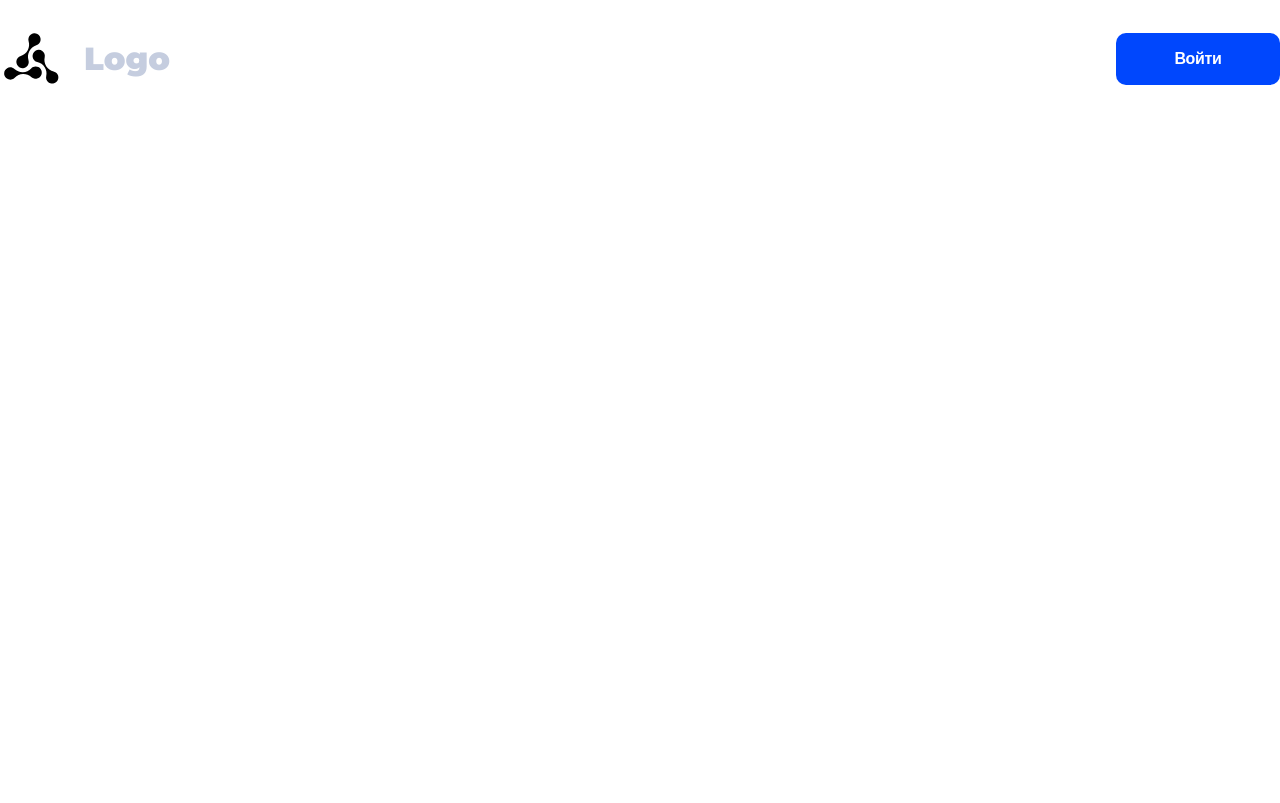
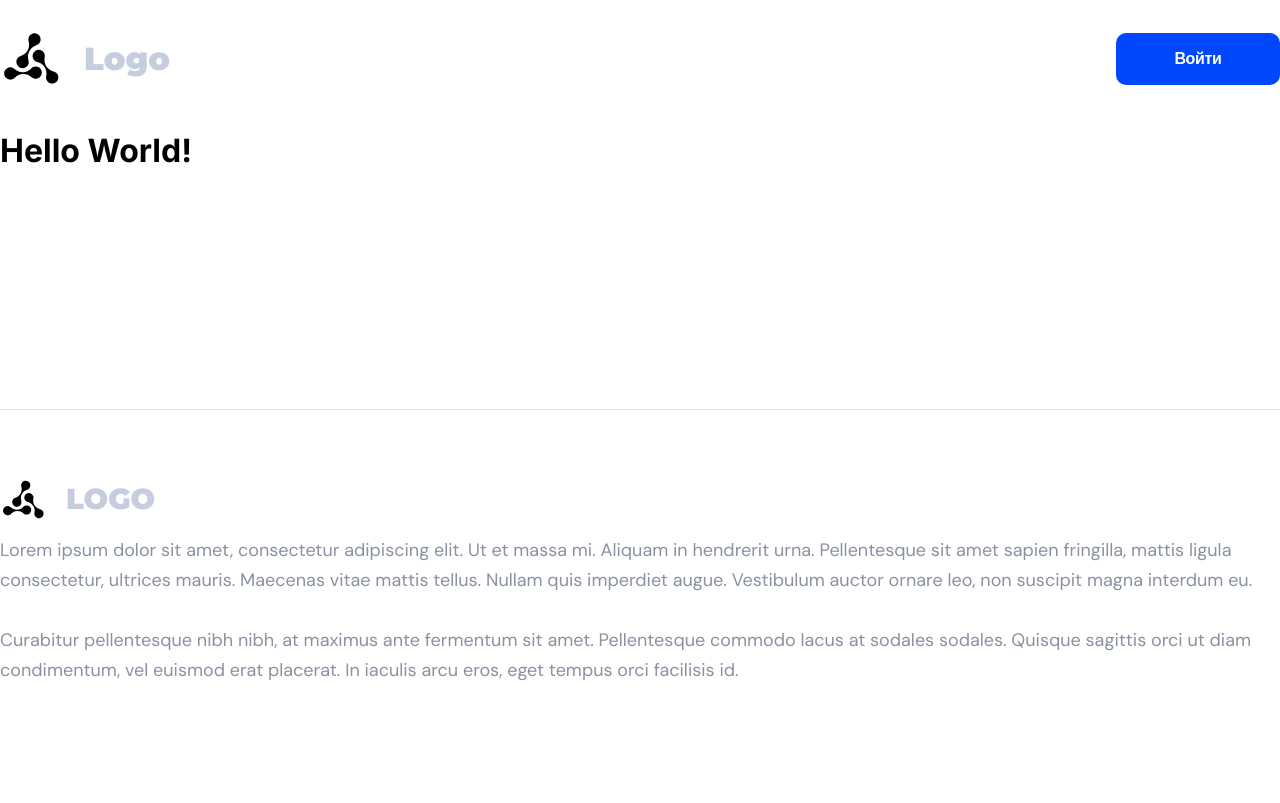
Before and after one commit to Hartaithan/rumadle, a website built with Vite: page index.html in a window 1280 px wide. Built offline with nearby package versions, Linux system fonts and the light colour scheme.

Commit message:
add footer layout

```diff
--- a/index.html
+++ b/index.html
@@ -7,15 +7,14 @@
     <link rel="preconnect" href="https://fonts.googleapis.com" />
     <link rel="preconnect" href="https://fonts.gstatic.com" crossorigin />
     <link
-      href="https://fonts.googleapis.com/css2?family=Inter:wght@400;500;600;700&family=Montserrat:wght@900&display=swap"
+      href="https://fonts.googleapis.com/css2?family=DM+Sans:opsz@9..40&family=Inter:wght@400;500;600;700&family=Montserrat:wght@900&display=swap"
       rel="stylesheet"
     />
     <meta name="viewport" content="width=device-width, initial-scale=1.0" />
     <title>Hello World!</title>
   </head>
   <body>
-    <main id="root">
-      <header class="header">
+    <header>
       <svg
         width="63"
         height="63"
@@ -39,6 +38,46 @@
       <h1>Logo</h1>
       <button class="button">Войти</button>
     </header>
+    <main>
+      <h1>Hello World!</h1>
     </main>
+    <footer>
+      <section>
+        <div>
+          <svg
+            width="47"
+            height="47"
+            viewBox="0 0 47 47"
+            fill="none"
+            xmlns="http://www.w3.org/2000/svg"
+          >
+            <path
+              d="M42.8837 35.2511C42.5594 34.7348 42.1353 34.2883 41.6364 33.9378C41.1375 33.5872 40.5737 33.3397 39.978 33.2095C37.6989 32.6794 35.7223 31.2688 34.48 29.2858C33.2378 27.3028 32.831 24.9087 33.3485 22.6267C33.5475 21.7447 33.4814 20.8236 33.1585 19.979C32.8357 19.1345 32.2705 18.4041 31.534 17.8797C30.7974 17.3553 29.9223 17.0603 29.0186 17.0316C28.1149 17.0029 27.2229 17.2419 26.4545 17.7185C25.6862 18.1952 25.0758 18.8882 24.7001 19.7106C24.3244 20.533 24.2 21.4481 24.3426 22.3409C24.4852 23.2338 24.8885 24.0646 25.5018 24.729C26.115 25.3934 26.9109 25.8618 27.7895 26.0753C28.9261 26.3317 30.001 26.8099 30.9524 27.4825C31.9039 28.155 32.7132 29.0088 33.3341 29.9948C33.9549 30.9808 34.3751 32.0796 34.5704 33.2283C34.7659 34.3769 34.7326 35.5529 34.4726 36.6887C34.3187 37.4209 34.3461 38.1796 34.5526 38.8987C34.7591 39.6179 35.1383 40.2756 35.6572 40.8146C36.1762 41.3536 36.819 41.7575 37.5298 41.9912C38.2406 42.2248 38.9977 42.281 39.7352 42.1549C40.4727 42.0289 41.1682 41.7244 41.7611 41.268C42.354 40.8115 42.8261 40.2171 43.1366 39.5363C43.4471 38.8555 43.5863 38.1092 43.5423 37.3624C43.4982 36.6154 43.2721 35.8906 42.8837 35.2511Z"
+              fill="black"
+            />
+            <path
+              d="M14.6757 30.1588C15.4783 30.5968 16.3934 30.785 17.3037 30.6993C18.214 30.6135 19.0778 30.2578 19.7845 29.6776C20.4912 29.0975 21.0085 28.3194 21.2699 27.4433C21.5313 26.5671 21.5249 25.6329 21.2517 24.7604C20.9053 23.6478 20.7819 22.4778 20.8886 21.3175C20.9953 20.1571 21.3299 19.0293 21.8734 17.9985C22.4168 16.9678 23.1583 16.0545 24.0554 15.3108C24.9526 14.5672 25.9876 14.0081 27.1013 13.6653C27.965 13.3947 28.7294 12.8747 29.2982 12.1708C29.8671 11.4668 30.2151 10.6103 30.2983 9.70906C30.3816 8.80779 30.1964 7.90202 29.766 7.10581C29.3357 6.30954 28.6795 5.65835 27.8799 5.23421C27.0804 4.81006 26.1732 4.63184 25.2727 4.72207C24.3721 4.81225 23.5183 5.16678 22.8187 5.74111C22.1192 6.31539 21.6051 7.08378 21.3412 7.94955C21.0774 8.81532 21.0755 9.7398 21.3358 10.6066C22.0191 12.8445 21.788 15.262 20.6932 17.3299C19.5983 19.3978 17.7288 20.9478 15.4939 21.6406C14.6116 21.8964 13.8264 22.4112 13.24 23.1183C12.6536 23.8255 12.2929 24.6924 12.2047 25.6068C12.1166 26.5212 12.305 27.441 12.7456 28.2471C13.1861 29.0532 13.8585 29.7085 14.6757 30.1282V30.1588Z"
+              fill="black"
+            />
+            <path
+              d="M26.4819 29.4097C25.8719 29.4311 25.2723 29.574 24.7182 29.8301C24.1641 30.0861 23.6667 30.4501 23.255 30.9008C21.6579 32.609 19.4494 33.6154 17.1124 33.7C14.7754 33.7845 12.4999 32.9403 10.7836 31.3519C10.3401 30.9358 9.81836 30.612 9.24863 30.3993C8.67897 30.1867 8.07267 30.0894 7.46502 30.1132C6.71707 30.1485 5.98908 30.3663 5.34468 30.7476C4.70023 31.129 4.159 31.6622 3.76811 32.3008C3.37717 32.9395 3.14855 33.6641 3.10209 34.4115C3.05568 35.1588 3.19283 35.9062 3.50168 36.5883C3.81053 37.2704 4.28159 37.8666 4.87385 38.3248C5.4661 38.783 6.16145 39.0892 6.89928 39.2168C7.63712 39.3444 8.39501 39.2895 9.10671 39.0568C9.81847 38.8242 10.4624 38.4209 10.9824 37.882C11.7733 37.0257 12.7255 36.3337 13.7842 35.8459C14.843 35.3581 15.9877 35.0839 17.1526 35.0392C18.3175 34.9945 19.4798 35.18 20.5729 35.5851C21.666 35.9903 22.6684 36.6071 23.5227 37.4003C24.0789 37.9029 24.7497 38.2615 25.4765 38.4447C26.2034 38.6281 26.964 38.6305 27.692 38.4518C28.42 38.2732 29.0931 37.9188 29.6525 37.4199C30.2119 36.9209 30.6404 36.2924 30.9008 35.5894C31.1611 34.8865 31.2452 34.1305 31.1458 33.3875C31.0464 32.6446 30.7664 31.9373 30.3304 31.3275C29.8944 30.7178 29.3156 30.2242 28.6447 29.8898C27.9738 29.5555 27.2312 29.3906 26.4819 29.4097Z"
+              fill="black"
+            />
+          </svg>
+          <h1>Logo</h1>
+        </div>
+        <p>
+          Lorem ipsum dolor sit amet, consectetur adipiscing elit. Ut et massa
+          mi. Aliquam in hendrerit urna. Pellentesque sit amet sapien fringilla,
+          mattis ligula consectetur, ultrices mauris. Maecenas vitae mattis
+          tellus. Nullam quis imperdiet augue. Vestibulum auctor ornare leo, non
+          suscipit magna interdum eu.<br /><br />Curabitur pellentesque nibh
+          nibh, at maximus ante fermentum sit amet. Pellentesque commodo lacus
+          at sodales sodales. Quisque sagittis orci ut diam condimentum, vel
+          euismod erat placerat. In iaculis arcu eros, eget tempus orci
+          facilisis id.
+        </p>
+      </section>
+    </footer>
   </body>
 </html>
--- a/style.css
+++ b/style.css
@@ -4,20 +4,23 @@
   box-sizing: border-box;
 }
 
+html,
 body {
-  font-family: "Inter", sans-serif;
-}
-
-html,
-body,
-#root {
   width: 100%;
   height: 100%;
 }
 
-#root {
+body {
+  display: flex;
+  flex-direction: column;
+  font-family: "Inter", sans-serif;
+}
+
+main {
   margin: auto;
+  width: 100%;
   max-width: 1300px;
+  flex-grow: 1;
 }
 
 .button {
@@ -34,21 +37,66 @@ body,
   letter-spacing: -0.32px;
 }
 
-.header {
+header {
+  margin: auto;
+  width: 100%;
+  max-width: 1300px;
   display: flex;
   align-items: center;
-  margin-top: 27px;
-  margin-bottom: 41px;
+  padding-top: 27px;
+  padding-bottom: 41px;
 }
 
-.header > h1 {
+header > h1 {
   font-family: "Montserrat", sans-serif;
   margin-left: 21px;
   color: #c5cddf;
   margin-right: auto;
 }
 
-.header > button {
+header > button {
   width: 164px;
   height: 52px;
 }
+
+footer {
+  padding-top: 53px;
+  padding-bottom: 115px;
+  border-top: 1px solid #d9e3fd;
+}
+
+footer > section {
+  margin: auto;
+  width: 100%;
+  max-width: 1300px;
+}
+
+footer > section > div {
+  display: flex;
+  align-items: center;
+}
+
+footer > section > div > h1 {
+  height: 72px;
+  display: flex;
+  align-items: center;
+  color: #c5cddf;
+  font-family: Montserrat;
+  font-size: 29px;
+  font-style: normal;
+  font-weight: 900;
+  line-height: 42px;
+  text-transform: uppercase;
+  margin-left: 19px;
+}
+
+footer > section > p {
+  width: 100%;
+  color: #8991a2;
+  font-family: "DM Sans", sans-serif;
+  font-feature-settings: "clig" off, "liga" off;
+  font-size: 18px;
+  font-style: normal;
+  font-weight: 400;
+  line-height: 30px;
+}
```
Lines whose indentation alone changed are shown as unchanged.
